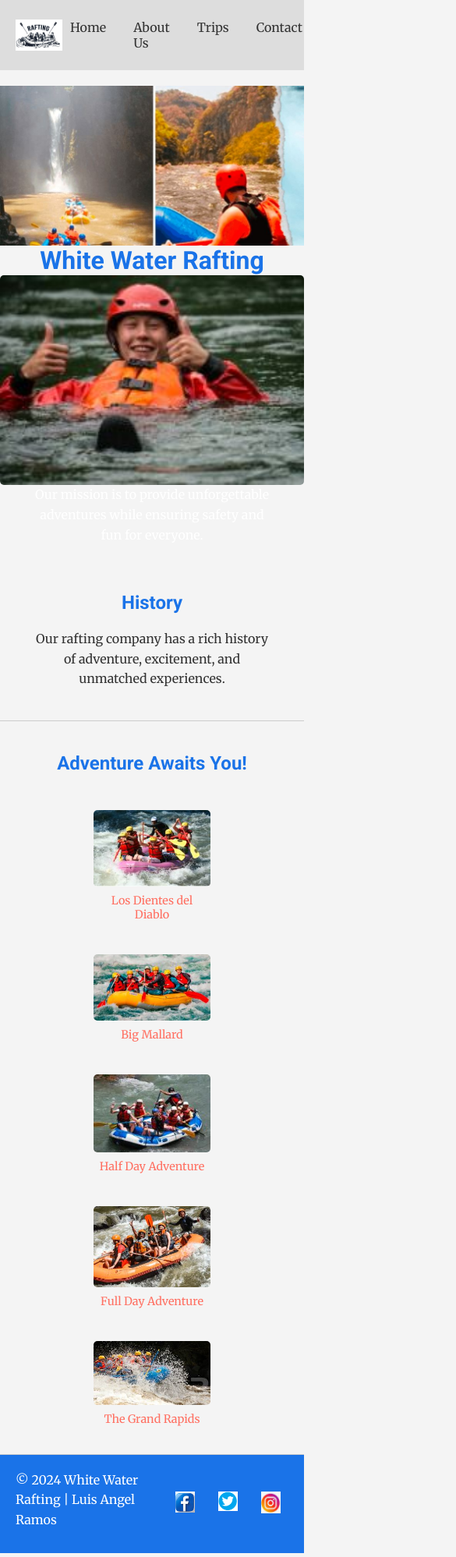
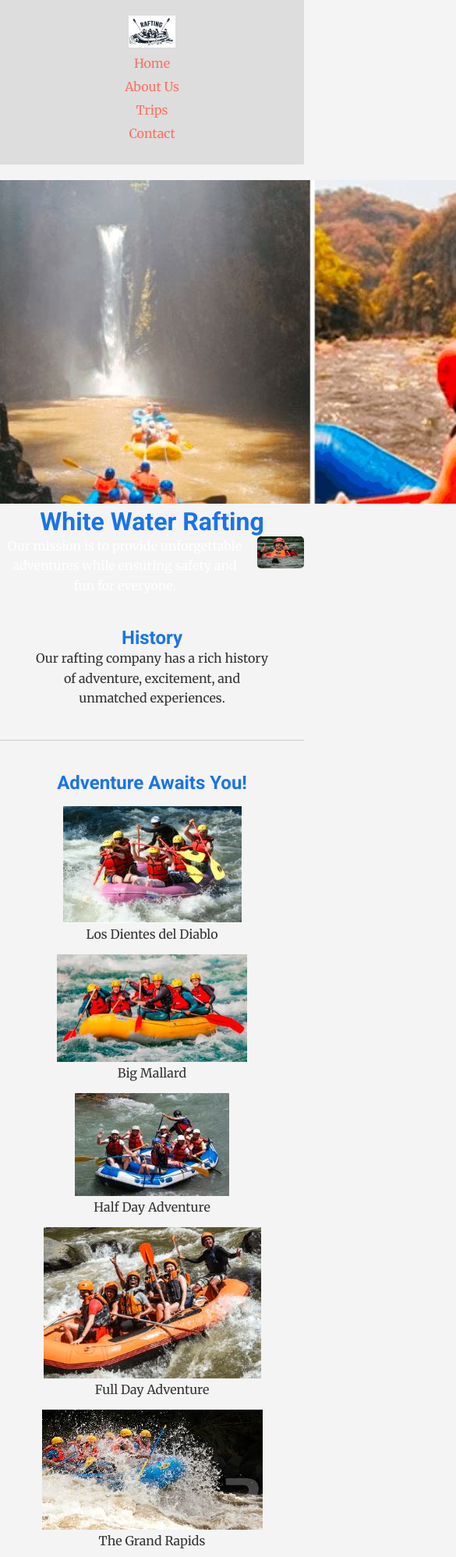
Before and after one commit to Elluis14-png/wdd130, a plain HTML site: page wwr/about.html in a window 390 px wide. Shown: the top 1997 px of the page at 78% size, 585 px wide, since content can reach past the window. Drawn offline with Linux system fonts and the light colour scheme.

Commit message:
Update rafting.css

```diff
--- a/wwr/styles/rafting.css
+++ b/wwr/styles/rafting.css
@@ -32,11 +32,16 @@ a {
     color: var(--secondary-color);
 }
 
+a:hover {
+    color: var(--primary-color);
+    transition: color 0.3s ease-in-out;
+}
+
 /* Header styling */
 .header-content {
-    display: grid;
-    grid-template-columns: auto 1fr;
+    display: flex;
     align-items: center;
+    justify-content: space-between;
     padding: 20px;
     background-color: #ddd;
 }
@@ -46,22 +51,8 @@ a {
 }
 
 /* Navigation styling */
-nav {
-    display: flex;
-    justify-content: flex-end;
-    gap: 15px;
-}
-
 nav a {
-    color: var(--text-color);
-    text-decoration: none;
-    padding: 5px 10px;
-    border-radius: 5px;
-}
-
-nav a:hover {
-    background-color: var(--primary-color);
-    color: #fff;
+    margin: 0 15px;
 }
 
 /* Hero section styling */
@@ -72,9 +63,23 @@ nav a:hover {
     margin-top: 20px;
 }
 
-.hero img {
+.hero-image {
     display: block;
     width: 100%;
+}
+
+.hero-text {
+    position: absolute;
+    top: 30%;
+    left: 50%;
+    transform: translate(-50%, -30%);
+    text-align: left;
+    background-color: rgba(0, 0, 0, 0.6);
+    padding: 20px;
+    width: 80%;
+    max-width: 600px;
+    box-sizing: border-box;
+    border-radius: 10px;
 }
 
 .hero h1 {
@@ -82,7 +87,12 @@ nav a:hover {
     text-align: center;
 }
 
-/* Client image styling */
+.hero p {
+    display: inline-block;
+    vertical-align: middle;
+    position: relative;
+}
+
 .client-img {
     width: 80px;
     vertical-align: middle;
@@ -98,36 +108,26 @@ section {
     border-bottom: 1px solid #ccc;
 }
 
-/* Adventures section styling */
-.adventures {
+section p, section h2 {
+    width: 80%;
+    margin: 0 auto;
+}
+
+/* Adventure images section */
+.adventure-images {
     display: flex;
     justify-content: center;
-    gap: 10px;
     flex-wrap: wrap;
-    padding: 20px;
 }
 
-.adventures figure {
-    text-align: center;
+.adventure-images img {
     width: 150px;
-}
-
-.adventures img {
-    width: 100%;
-    border-radius: 5px;
-}
-
-.adventures figcaption {
-    margin-top: 5px;
-    font-size: 0.9em;
-    color: var(--secondary-color);
+    margin: 10px;
 }
 
 /* Footer styling */
 footer {
-    display: flex;
-    justify-content: space-between;
-    align-items: center;
+    text-align: center;
     padding: 20px;
     background-color: var(--primary-color);
     color: white;
@@ -137,12 +137,39 @@ footer p {
     margin-bottom: 10px;
 }
 
-.sociallinks {
-    display: flex;
-    gap: 10px;
+footer .social-media a img {
+    width: 40px;
+    margin: 0 15px;
 }
 
-.sociallinks img {
-    width: 25px;
-    height: auto;
+/* Hover effect for footer links */
+footer .social-media a:hover {
+    color: var(--secondary-color);
+    transition: color 0.3s ease-in-out;
 }
+
+/* Media queries for responsiveness */
+@media (max-width: 768px) {
+    .header-content {
+        flex-direction: column;
+        text-align: center;
+    }
+
+    nav a {
+        display: block;
+        margin: 10px 0;
+    }
+
+    .hero-text {
+        top: 20%;
+        width: 90%;
+    }
+
+    .client-img {
+        width: 60px;
+    }
+
+    .adventure-images img {
+        width: 100px;
+    }
+}
```
